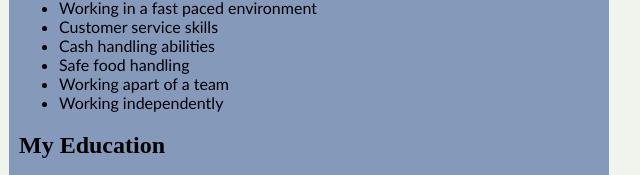
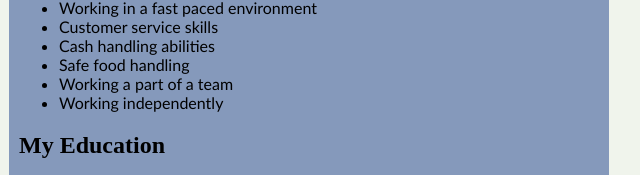
Before and after one commit to Entgoddess/Entgoddess.github.io, a plain HTML site: page index.html in a window 1280 px wide. Shown: the part 665-840 px from the top of the page, 331-971 px from the left. Drawn offline with Linux system fonts and the light colour scheme.

Commit message:
Finishing Touches
Spelling error

```diff
--- a/index.html
+++ b/index.html
@@ -53,7 +53,7 @@
 								<li>Customer service skills</li>
 								<li>Cash handling abilities</li>
 								<li>Safe food handling</li>
-								<li>Working apart of a team</li>
+								<li>Working a part of a team</li>
 								<li>Working independently</li>
 							</ul>
 					</div>
```
